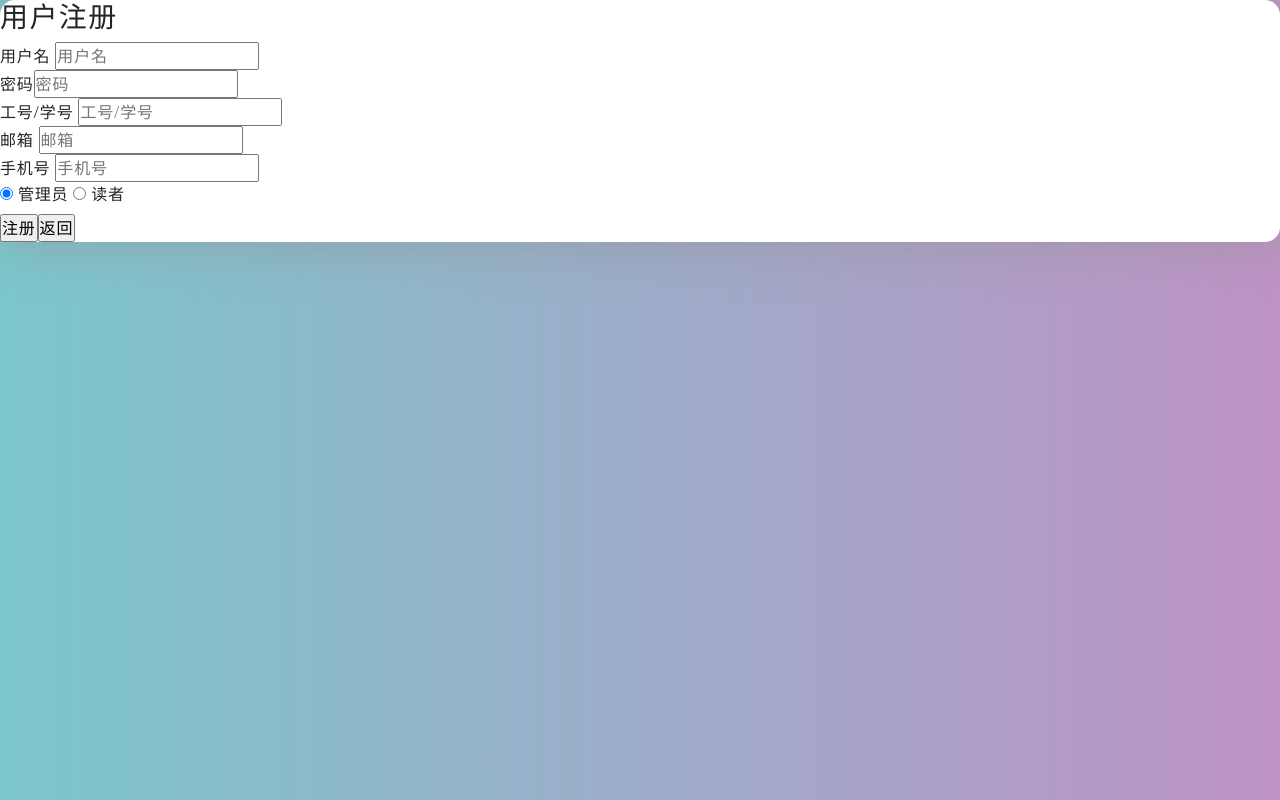
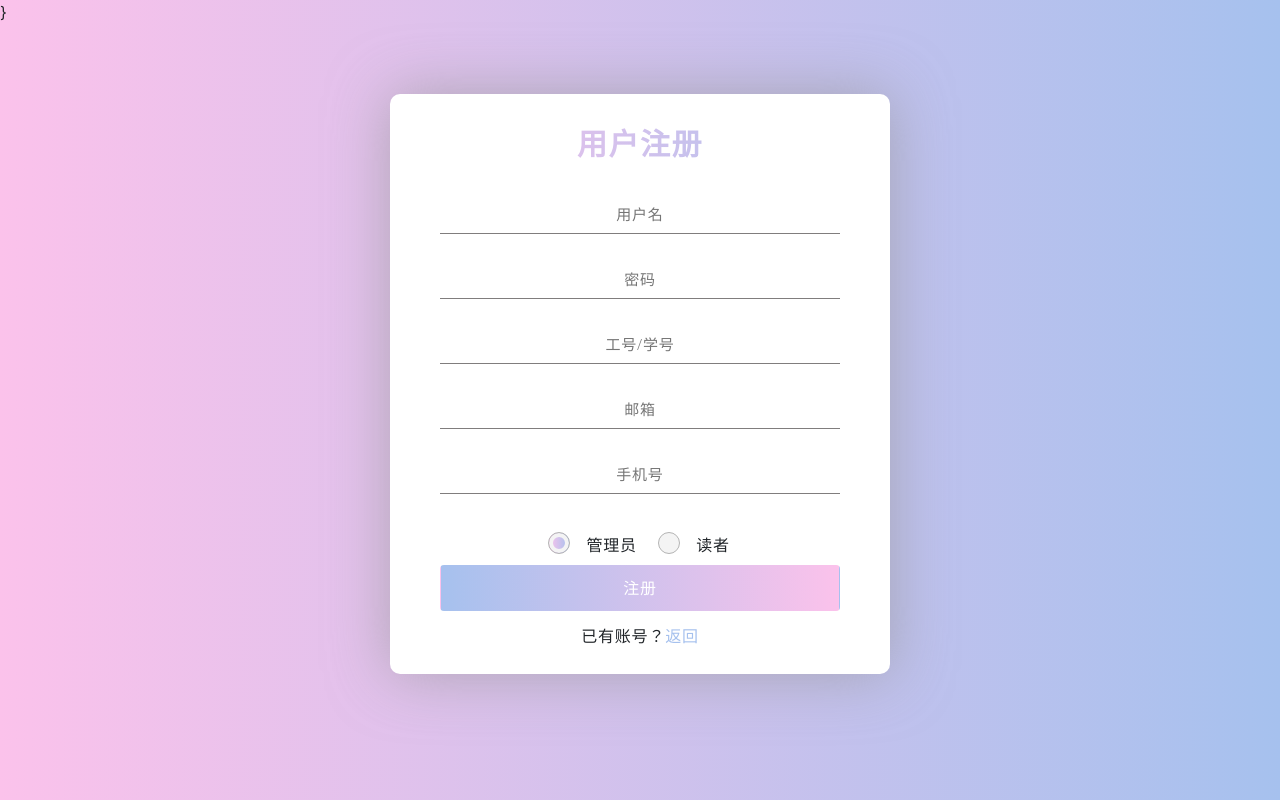
Before and after one commit to yzzer123/LibraryManageSystem, a Django app: page /register/ in a window 1280 px wide. Run offline with Django 3.2, Linux system fonts and the light colour scheme; some libraries are stand-ins or nearby versions.

Commit message:
改进登陆样式，增加404页面和跳转页，增加注册样式

```diff
--- a/BuctLib/static/css/login.css
+++ b/BuctLib/static/css/login.css
@@ -20,7 +20,7 @@ body {
 }
 
 .login-box{
-  background-color: #fff;
+
   /*width: 250px;*/
 
   right: 35px;
@@ -32,8 +32,10 @@ body {
 
 .login-box .login-header {
   margin-top: 10px;
-  font-size: 25px;
+  font-size: 35px;
   text-align: center;
+  font-weight: bold;
+  line-height: 100px;
   margin-bottom: 0px;
   background-image: linear-gradient(to right, #7BC6CC, #BE93C5);
   color: transparent;
--- a/BuctLib/static/css/register.css
+++ b/BuctLib/static/css/register.css
@@ -0,0 +1,132 @@
+.register-box{
+  /*width: 250px;*/
+  border-radius: 10px;
+  box-shadow: 0 0 60px 0 rgba(146, 146, 146, 0.63);
+  background-color: white;
+    margin: 70px auto  0;
+    height: 580px;
+    width: 500px;
+    justify-content: center;
+}
+.html-container{
+   width: 100%;
+    height: 100%;
+    background-image: linear-gradient(to right,#fbc2eb,#a6c1ee);
+    -webkit-background-image:linear-gradient(to right,#fbc2eb,#a6c1ee);
+}
+
+.register-box .input-box{
+    display: block;
+  height: 40px;
+  width: 80%;
+  border: 0;
+  text-align: center;
+    margin: 0px auto 5px;
+  border-bottom: 1px solid rgb(128, 125, 125);
+  font-size: 15px;
+  outline: none;
+}
+.radio {
+  margin: 0.5rem;
+  display: inline;
+}
+.line{
+  display: block;
+  width: 40%;
+  margin:-10px auto 0px;
+}
+.radio input[type="radio"] {
+  position: absolute;
+  opacity: 0;
+  width: 25px;
+  cursor: pointer;
+  height: 25px;
+  z-index: 999;
+}
+.radio input[type="radio"] + .radio-label:before {
+  content: '';
+  background: #f4f4f4;
+  border-radius: 100%;
+  border: 1px solid #b4b4b4;
+  display: inline-block;
+  width: 1.4em;
+  height: 1.4em;
+  position: relative;
+  top: -0.2em;
+  margin-right: 1em;
+  vertical-align: top;
+  cursor: pointer;
+  text-align: center;
+  -webkit-transition: all 250ms ease;
+  transition: all 250ms ease;
+}
+
+.register-box .input-box::placeholder {
+  text-align: center;
+
+}
+
+.radio input[type="radio"]:checked + .radio-label:before {
+  background-image: linear-gradient(to right,#fbc2eb,#a6c1ee);
+  box-shadow: inset 0 0 0 4px #f4f4f4;
+}
+.radio input[type="radio"]:focus + .radio-label:before {
+  outline: none;
+  border-image:linear-gradient(to right,#fbc2eb,#a6c1ee);
+}
+.radio input[type="radio"]:disabled + .radio-label:before {
+  box-shadow: inset 0 0 0 4px #f4f4f4;
+  border-color: #b4b4b4;
+  background: #b4b4b4;
+}
+.radio-label{
+  line-height: 20px;
+}
+.radio input[type="radio"]{
+  /*margin-right: 0px;*/
+  /*margin-right: -18px;*/
+}
+
+.radio input[type="radio"] + .radio-label:empty:before {
+  margin-right: 0;
+}
+.register-box .form-header {
+    font-size: 30px;
+  font-weight: bold;
+  text-align: center;
+  line-height: 100px;
+  margin-top: 10px;
+  background-image: linear-gradient(to right,#fbc2eb,#a6c1ee);
+    color: transparent;
+  -webkit-background-clip: text;
+
+}
+.register-box .form-wrapper .btn {
+  text-align: center;
+  padding: 10px;
+  width: 80%;
+  display: block;
+  margin: 0px auto 0px;
+  /*margin-top: 10px;*/
+  background-image: linear-gradient(to right,#a6c1ee,#fbc2eb);
+  color: #fff;
+}
+
+.register-box .msg {
+  text-align: center;
+  margin-top: 0px;
+  line-height: 50px;
+}
+
+.register-box .msg a {
+  text-decoration-line: none;
+  color: #a6c1ee;
+}
+.errmsg{
+  color: #c7254e;
+  font-size: 15px;
+  line-height: 20px;
+  margin: 0px auto 0px ;
+    height: 20px;
+  text-align: center;
+}
--- a/BuctLib/views.py
+++ b/BuctLib/views.py
@@ -136,10 +136,11 @@ def registerCheck(request):
         'PhoneERR': check_phone(phone),
     }
     # 记录选中信息
-    if Type == 1:
+    if Type == '1':
         content["checkedM"] = True
-    else:
+    elif Type == '2':
         content["checkedR"] = True
+        content["checkedM"] = False
     # 检查合法性
     islegal = True
     ERR: str
@@ -188,12 +189,16 @@ def registerCheck(request):
         manager = Manager.objects.create(ManagerID=ID, AccountID=user)
         manager.save()
         user.save()
-    return render(request, "registerSuccess.html")
+    return render(request, "pagejump.html")
 
 
 def readerindex(request):
     pass
 
 
-def registerok(request):
-    return render(request, 'registerSuccess.html')
+def page404(request):
+    return render(request, "page404.html")
+
+
+def jump(request):
+    return render(request, "pagejump.html")
--- a/templates/register.html
+++ b/templates/register.html
@@ -10,59 +10,96 @@
     <script src="https://cdn.staticfile.org/jquery/3.2.1/jquery.min.js"></script>
     <script src="https://cdn.staticfile.org/popper.js/1.15.0/umd/popper.min.js"></script>
     <script src="https://cdn.staticfile.org/twitter-bootstrap/4.3.1/js/bootstrap.min.js"></script>
+     {% load static %} }
     <link rel="stylesheet" href="/static/css/main.css">
     <link rel="stylesheet" href="/static/css/register.css">
-    <link rel="stylesheet" href="/static/css/background.css">
-    <link rel="stylesheet" href="/static/css/login.css">
 
     <script src="/static/js/formflash.js" ></script>
+    <style>
 
+
+    </style>
 </head>
-<body class="background-image">
-    <div class="login-box">
-        <h3>用户注册</h3>
-        <form method="post" action="/registercheck/">
+<body class="html-container">
+    <div class="register-box">
+
+        <form method="post" class="form-wrapper" action="/registercheck/">
+        <div class="form-header">用户注册</div>
             {% csrf_token %}
-          用户名 <input type="text" value="{{ Account }}" name="AccountID" placeholder="用户名" required>
-            {% if isActERR %}
-                {{ ActERR }}
-            {% endif %}
+           <input type="text" class="input-box act" value="{{ Account }}" name="AccountID" placeholder="用户名" required>
+                <p class="errmsg"> {{ ActERR }} </p>
+
+
+           <input type="password" class="input-box pwd" value="{{ pwd }}" name="Password" placeholder="密码" required>
+                  <p class="errmsg"> {{ PwdERR }}</p>
+
+            <input type="text" class="input-box Id"   value="{{ ID }}" name="ID" placeholder="工号/学号" required>
+
+                  <p class="errmsg"> {{ IdERR }}</p>
+
+
+            <input type="email" class="input-box eml"  value="{{ email }}" name="email" placeholder="邮箱" required>
+
+                 <p class="errmsg"> {{ EmailERR }}</p>
+
+           <input type="text"  class="input-box phone"   value="{{ phone }}" name="Phone" placeholder="手机号" required>
+
+               <p class="errmsg"> {{ PhoneERR }}</p>
+
             <br/>
-            密码<input type="password" value="{{ pwd }}" name="Password" placeholder="密码" required>
-              {% if isPwdERR %}
-                {{ PwdERR }}
-            {% endif %}
-            <br/>
-            工号/学号 <input type="text" value="{{ ID }}" name="ID" placeholder="工号/学号" required>
-              {% if isIdERR %}
-                {{ IdERR }}
-            {% endif %}
-            <br/>
-             邮箱 <input type="email" value="{{ email }}" name="email" placeholder="邮箱" required>
-             {% if isEmailERR %}
-                {{ EmailERR }}
-            {% endif %}
-            <br/>
-             手机号 <input type="text" value="{{ phone }}" name="Phone" placeholder="手机号" required>
-              {% if isPhoneERR %}
-                {{ PhoneERR }}
-            {% endif %}
-            <br/>
+            <div class="line">
             {% if checkedM %}
-                <input type="radio" name="type" value="1" id="1" checked="checked"> <label for="0">管理员</label>
-			{% else %}
-                <input type="radio" name="type" value="1" id="1" > <label for="0">管理员</label>
+                <div class="radio">
+                <input type="radio" name="type" value="1" id="1" checked="checked"> <label   class="radio-label" for="0">管理员</label>
+			    </div>
+            {% else %}
+                <div class="radio">
+                <input type="radio" name="type" value="1" id="1" > <label  class="radio-label"   for="0">管理员</label>
+                 </div>
             {% endif %}
             {% if checkedR %}
-                <input type="radio" name="type" value="2" id="2" checked="checked"> <label for="1">读者</label><br/>
+                <div class="radio">
+                <input type="radio" name="type" value="2" id="2" checked="checked"> <label  class="radio-label"  for="1">读者</label>
+                 </div>
             {% else %}
-                <input type="radio" name="type" value="2" id="2" > <label for="1">读者</label><br/>
+                <div class="radio">
+                <input type="radio" name="type" value="2" id="2" > <label  class="radio-label" for="1">读者</label>
+                 </div>
             {% endif %}
-            <input type="submit" value="注册"><a href="/"><input type="button" value="返回"></a>
+            </div>
+            <input type="submit" class="btn" value="注册">
+            <div class="msg">已有账号？<a href="/">返回</a></div>
 
         </form>
 
     </div>
+<script>
+         $(document).ready(function () {
+            let noAct = "{{ ActERR }}";
+            let pwdErr = "{{ PwdERR }}";
+            let IdERR = "{{ IdERR }}";
+            let EmailERR = "{{ EmailERR }}";
+            let PhoneERR = "{{ PhoneERR }}";
 
+
+            if (noAct !== "")
+                flash(".act",8,10,100);
+            if (pwdErr !== "")
+                flash(".pwd",8,10,100);
+            if (IdERR !== "")
+                flash(".Id", 8, 10, 100);
+             if (EmailERR !== "")
+                flash(".eml",8,10,100);
+             if (PhoneERR !== "")
+                flash(".phone",8,10,100);
+            $('.carousel').carousel({
+              interval: 5000
+            })
+            $('.btn').click(function () {
+                flash(this,8,10,100);
+            })
+
+        });
+    </script>
 </body>
 </html>
--- a/untitled1/urls.py
+++ b/untitled1/urls.py
@@ -26,5 +26,7 @@ urlpatterns = [
     path(r'login/', views.logincheck),
     path(r'register/', views.register),
     path(r'registercheck/', views.registerCheck),
+    path(r'404/', views.page404),
+    path(r'jump/', views.jump),
     url(r'favicon.ico/', RedirectView.as_view(url=r'/static/img/icons/lib.svg')),
 ]
```
Also changed, not shown: BuctLib/static/css/page404.css (added, +110 -0 lines), templates/login.html (+5 -3 lines), templates/page404.html (added, +23 -0 lines), templates/pagejump.html (added, +49 -0 lines), templates/registerSuccess.html (deleted, +0 -25 lines), BuctLib/static/img/404.svg (added).
